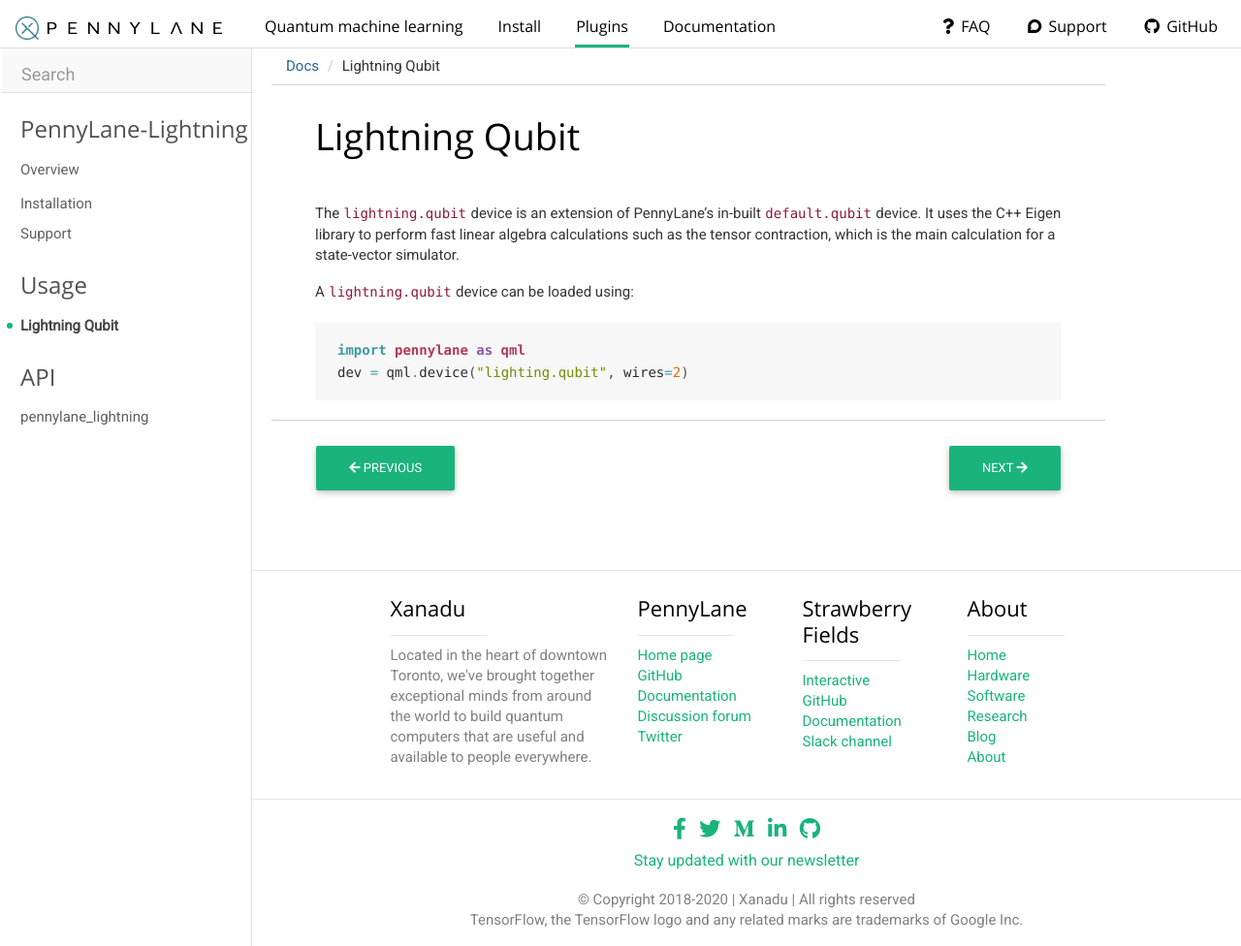
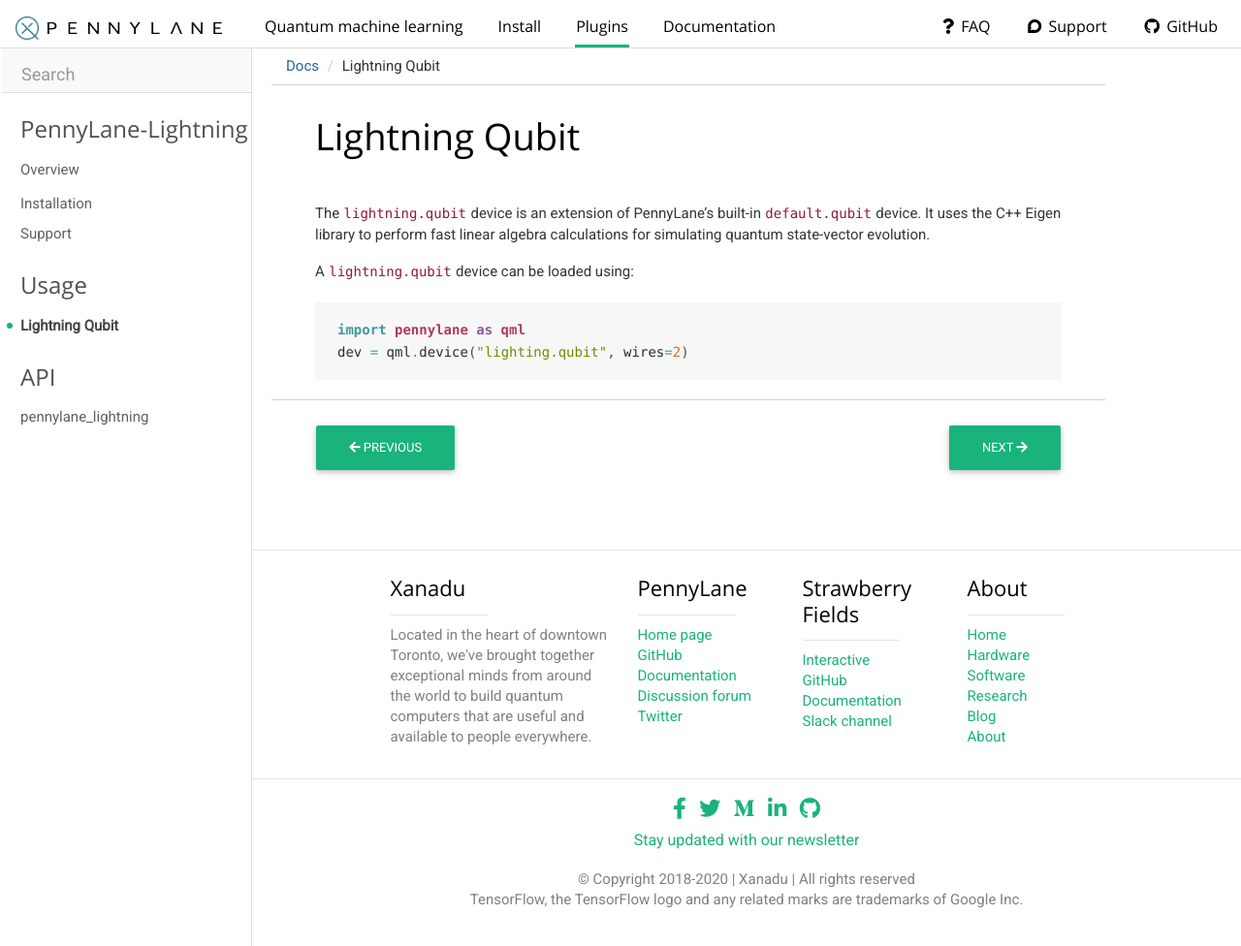
Before and after one commit to PennyLaneAI/pennylane-lightning, a Sphinx documentation site: the page built from doc/devices.rst, in a window 1280 px wide and 976 px high. Shown: the whole window at 97% size. Built offline with Sphinx 7.4.7, drawn with Linux system fonts in a browser that asks for light colours; nearby versions of some CDN libraries; the version number could not be read and is left out.

Commit message:
Apply suggestions from code review
Co-authored-by: antalszava <antalszava@gmail.com>
Co-authored-by: Nathan Killoran <co9olguy@users.noreply.github.com>

```diff
--- a/README.rst
+++ b/README.rst
@@ -9,7 +9,7 @@
 
 .. header-start-inclusion-marker-do-not-remove
 
-The PennyLane-Lightning plugin provides a fast state-vector simulator written in C++ using Eigen.
+The PennyLane-Lightning plugin provides a fast state-vector simulator written in C++ using `Eigen <http://eigen.tuxfamily.org/index.php?title=Main_Page>`_.
 
 `PennyLane <https://pennylane.readthedocs.io>`_ is a cross-platform Python library for quantum machine
 learning, automatic differentiation, and optimization of hybrid quantum-classical computations.
--- a/doc/devices.rst
+++ b/doc/devices.rst
@@ -1,9 +1,8 @@
 Lightning Qubit
 ===============
 
-The ``lightning.qubit`` device is an extension of PennyLane's in-built ``default.qubit`` device.
-It uses the C++ Eigen library to perform fast linear algebra calculations such as the tensor
-contraction, which is the main calculation for a state-vector simulator.
+The ``lightning.qubit`` device is an extension of PennyLane's built-in ``default.qubit`` device.
+It uses the C++ Eigen library to perform fast linear algebra calculations for simulating quantum state-vector evolution.
 
 A ``lightning.qubit`` device can be loaded using:
 
```
